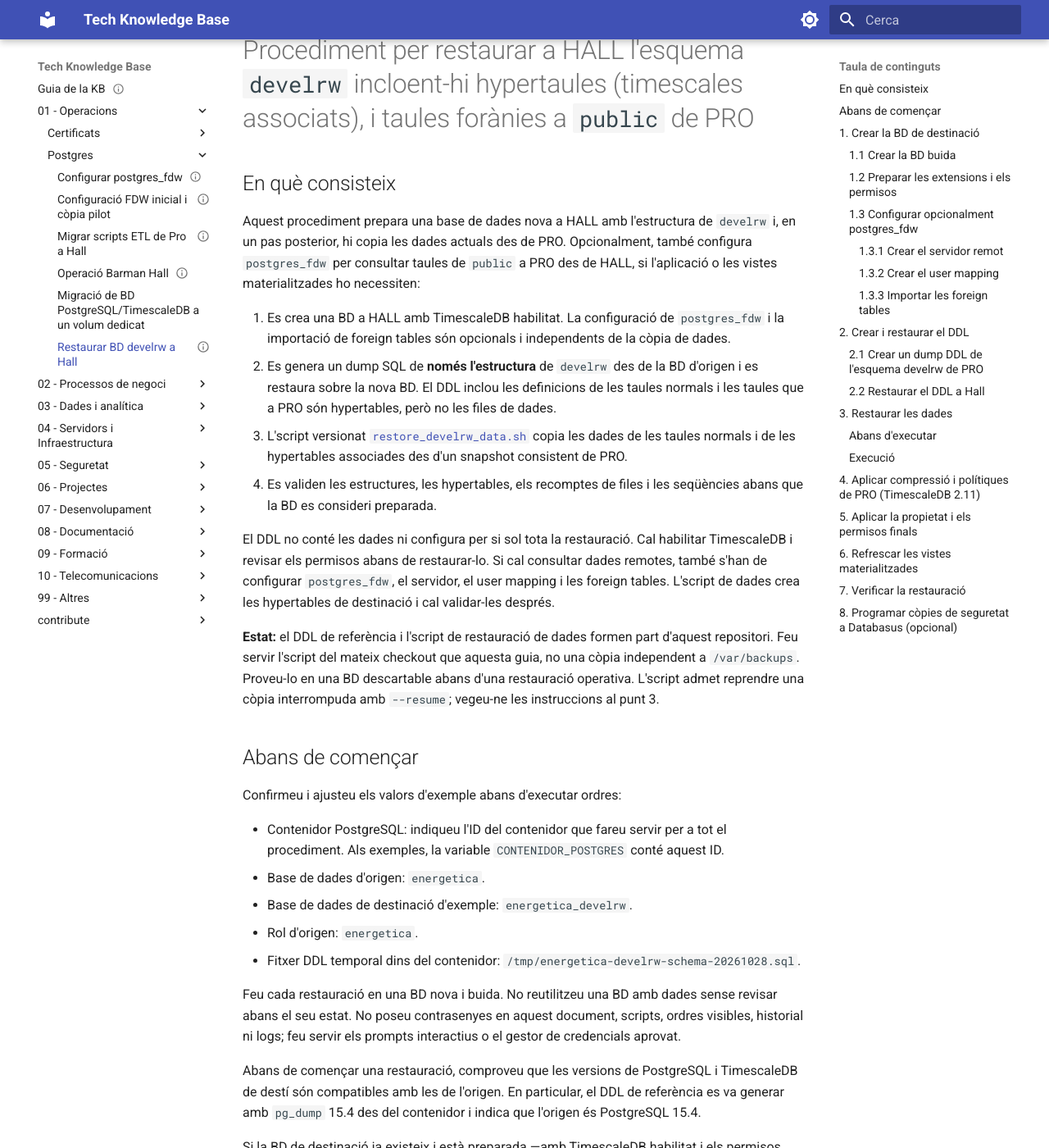
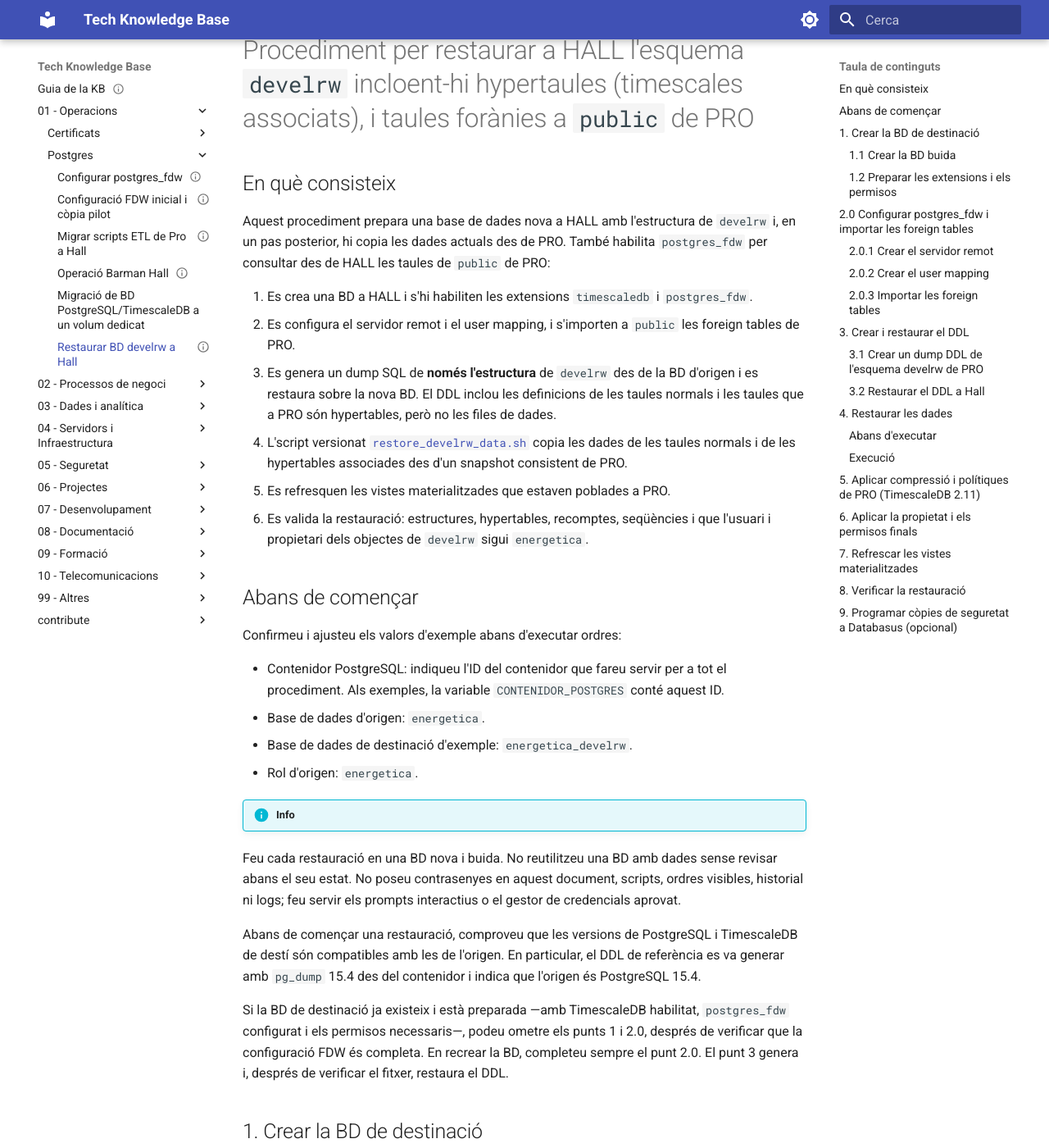
Before and after one commit to lenergetica/le-tech-knowledge-base, an MkDocs documentation site: the page built from docs/01/postgres/restaurar-develrw-a-Hall.md, in a window 1280 px wide and 1400 px high, scrolled down 221 px. Shown: the whole window at 82% size. Built offline with MkDocs 1.6.1 and Material for MkDocs 9.7.7, drawn with Linux system fonts in a browser that asks for light colours; some of the changed text lies outside the part shown.

Commit message:
feat: millores a doc "reataurar develrw a Hall"

````diff
--- a/docs/01/postgres/restaurar-develrw-a-Hall.md
+++ b/docs/01/postgres/restaurar-develrw-a-Hall.md
@@ -17,33 +17,23 @@ tags:
 
 Aquest procediment prepara una base de dades nova a HALL amb l'estructura de
 `develrw` i, en un pas posterior, hi copia les dades actuals des de PRO.
-Opcionalment, també configura `postgres_fdw` per consultar taules de `public`
-a PRO des de HALL, si l'aplicació o les vistes materialitzades ho necessiten:
+També habilita `postgres_fdw` per consultar des de HALL les taules de `public`
+de PRO:
 
-1. Es crea una BD a HALL amb TimescaleDB habilitat. La configuració de
-   `postgres_fdw` i la importació de foreign tables són opcionals i independents
-   de la còpia de dades.
-2. Es genera un dump SQL de **només l'estructura** de `develrw` des de la BD d'origen
+1. Es crea una BD a HALL i s'hi habiliten les extensions `timescaledb` i
+   `postgres_fdw`.
+2. Es configura el servidor remot i el user mapping, i s'importen a `public`
+   les foreign tables de PRO.
+3. Es genera un dump SQL de **només l'estructura** de `develrw` des de la BD d'origen
    i es restaura sobre la nova BD. El DDL
    inclou les definicions de les taules normals i les taules que a PRO són
    hypertables, però no les files de dades.
-3. L'script versionat [`restore_develrw_data.sh`](../../scripts/postgres/restore_develrw_data.sh)
+4. L'script versionat [`restore_develrw_data.sh`](../../scripts/postgres/restore_develrw_data.sh)
    copia les dades de les taules
    normals i de les hypertables associades des d'un snapshot consistent de PRO.
-4. Es validen les estructures, les hypertables, els recomptes de files i les
-   seqüències abans que la BD es consideri preparada.
-
-El DDL no conté les dades ni configura per si sol tota la restauració. Cal
-habilitar TimescaleDB i revisar els permisos abans de restaurar-lo. Si cal
-consultar dades remotes, també s'han de configurar `postgres_fdw`, el servidor,
-el user mapping i les foreign tables. L'script de dades crea les hypertables
-de destinació i cal validar-les després.
-
-**Estat:** el DDL de referència i l'script de restauració de dades formen part
-d'aquest repositori. Feu servir l'script del mateix checkout que aquesta guia,
-no una còpia independent a `/var/backups`. Proveu-lo en una BD descartable
-abans d'una restauració operativa. L'script admet reprendre una còpia
-interrompuda amb `--resume`; vegeu-ne les instruccions al punt 3.
+5. Es refresquen les vistes materialitzades que estaven poblades a PRO.
+6. Es valida la restauració: estructures, hypertables, recomptes, seqüències i
+   que l'usuari i propietari dels objectes de `develrw` sigui `energetica`.
 
 ## Abans de començar
 
@@ -55,25 +45,23 @@ Confirmeu i ajusteu els valors d'exemple abans d'executar ordres:
 - Base de dades d'origen: `energetica`.
 - Base de dades de destinació d'exemple: `energetica_develrw`.
 - Rol d'origen: `energetica`.
-- Fitxer DDL temporal dins del contenidor:
-  `/tmp/energetica-develrw-schema-20261028.sql`.
 
-Feu cada restauració en una BD nova i buida. No reutilitzeu una BD amb dades
-sense revisar abans el seu estat. No poseu contrasenyes en aquest document,
-scripts, ordres visibles, historial ni logs; feu servir els prompts
-interactius o el gestor de credencials aprovat.
+!!! info
+  Feu cada restauració en una BD nova i buida. No reutilitzeu una BD amb dades
+  sense revisar abans el seu estat. No poseu contrasenyes en aquest document,
+  scripts, ordres visibles, historial ni logs; feu servir els prompts
+  interactius o el gestor de credencials aprovat.
 
 Abans de començar una restauració, comproveu que les versions de PostgreSQL i
 TimescaleDB de destí són compatibles amb les de l'origen. En particular, el
 DDL de referència es va generar amb `pg_dump` 15.4 des del contenidor i indica
 que l'origen és PostgreSQL 15.4.
 
-Si la BD de destinació ja existeix i està preparada —amb TimescaleDB habilitat
-i els permisos necessaris—, podeu ometre el punt 1 i anar directament al punt
-2. Només cal configurar `postgres_fdw` si es necessiten consultes a taules
-remotes; no és un prerequisit per generar/restaurar el DDL ni per copiar les
-dades amb l'script. El punt 2 genera i, després de verificar el fitxer,
-restaura el DDL.
+Si la BD de destinació ja existeix i està preparada —amb TimescaleDB habilitat,
+`postgres_fdw` configurat i els permisos necessaris—, podeu ometre els punts 1
+i 2.0, després de verificar que la configuració FDW és completa. En recrear la
+BD, completeu sempre el punt 2.0. El punt 3 genera i, després de verificar el
+fitxer, restaura el DDL.
 
 ## 1. Crear la BD de destinació
 
@@ -99,26 +87,25 @@ CREATE EXTENSION IF NOT EXISTS timescaledb;
 ```
 
 No creeu manualment l'esquema `develrw`: el DDL el crearà. Després de restaurar-lo, executeu el pas final de propietat i permisos del
-punt 5. Com que el dump es genera amb `--no-owner`, els objectes queden
+punt 6. Com que el dump es genera amb `--no-owner`, els objectes queden
 inicialment propietat del rol que executa la restauració (en l'exemple,
 `postgres`). L'script de dades s'executa per defecte com a `postgres` dins del
 contenidor i com a rol PostgreSQL `postgres`; el pas final traspassa la
 propietat de l'esquema `develrw`, els objectes i els chunks al rol
 `energetica`.
 
-### 1.3 Configurar opcionalment `postgres_fdw`
+## 2.0 Configurar `postgres_fdw` i importar les foreign tables
 
-Ometeu aquesta secció si la BD no ha de consultar taules remotes de PRO. La
-còpia de dades de `develrw` es connecta directament a PRO i no depèn de FDW.
-Si calen les foreign tables, connecteu-vos a `energetica_develrw` com a
-`postgres`, activeu l'extensió i doneu al rol local el permís per importar-les:
+En cada recreació de `energetica_develrw`, connecteu-vos a la BD com a
+`postgres`, activeu l'extensió i doneu al rol local el permís per importar les
+taules:
 
 ```sql
 CREATE EXTENSION IF NOT EXISTS postgres_fdw;
 GRANT CREATE ON SCHEMA public TO energetica;
 ```
 
-#### 1.3.1 Crear el servidor remot
+### 2.0.1 Crear el servidor remot
 
 Com a `postgres`, creeu el servidor remot i doneu-ne ús al rol local:
 ```sql
@@ -134,7 +121,7 @@ escriviu la contrasenya com a literal en un fitxer o consulta persistent. Si
 el servidor o el mapping ja existeixen, inspeccioneu-los abans de modificar-los
 i no els esborreu amb `CASCADE`.
 
-#### 1.3.2 Crear el user mapping
+### 2.0.2 Crear el user mapping
 
 En una sessió interactiva de `psql` connectada com a `postgres` a la BD de
 destinació, demaneu la contrasenya sense mostrar-la i passeu-la com a variable
@@ -153,7 +140,7 @@ contrasenya en un fitxer ni l'escriviu a la línia d'ordres. Abans d'executar-ho
 assegureu-vos que la configuració de registre del servidor no desi la sentència
 amb la contrasenya expandida.
 
-#### 1.3.3 Importar les foreign tables
+### 2.0.3 Importar les foreign tables
 
 Importeu les foreign tables necessàries com a rol local `energetica`:
 
@@ -278,7 +265,7 @@ No considereu que les taules ja siguin hypertables només perquè el DDL les
 hagi creat com a taules: la conversió i la validació TimescaleDB formen part
 del pas de càrrega de dades pendent.
 
-## 3. Restaurar les dades
+## 4. Restaurar les dades
 
 L'script versionat [`restore_develrw_data.sh`](../../scripts/postgres/restore_develrw_data.sh)
 copia totes les taules locals ordinàries de `develrw` i les hypertables. Llegeix les taules
@@ -750,11 +737,11 @@ validació.
 
 No esborreu manualment dades ni marcadors per forçar una represa. Si una
 execució queda interrompuda, inspeccioneu els resultats i repreneu-la només
-seguint les condicions del punt 3. Si no podeu verificar quines taules han
+seguint les condicions del punt 4. Si no podeu verificar quines taules han
 acabat o n'hi ha de parcialment copiades, feu servir una BD descartable nova
 per repetir la restauració.
 
-## 8. Programar còpies de seguretat a Databasus (opcional)
+## 9. Programar còpies de seguretat a Databasus (opcional)
 
 Decidiu amb la persona responsable si la BD nova s'ha d'incloure a Databasus.
 Abans de configurar-la:
````
Also changed, not shown: other parts of docs/01/postgres/restaurar-develrw-a-Hall.md (+12 -12 lines).
